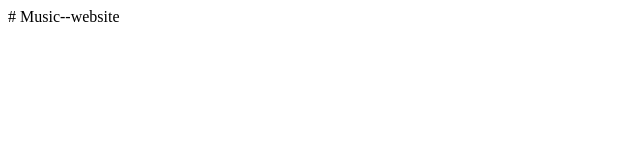
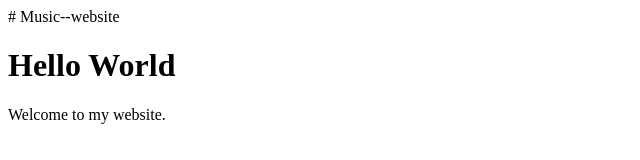
Before and after one commit to gadegovindareddy7-a11y/Music--website, a plain HTML site: page Index.html in a window 1280 px wide. Shown: the whole page, without its empty margins (0-640 px from the left). Drawn offline with Linux system fonts and the light colour scheme.

Commit message:
Add basic HTML structure for the website

```diff
--- a/Index.html
+++ b/Index.html
@@ -1 +1,13 @@
 # Music--website
+<!DOCTYPE html>
+<html lang="en">
+<head>
+    <meta charset="UTF-8">
+    <meta name="viewport" content="width=device-width, initial-scale=1.0">
+    <title>My Web Page</title>
+</head>
+<body>
+    <h1>Hello World</h1>
+    <p>Welcome to my website.</p>
+</body>
+</html>
```
